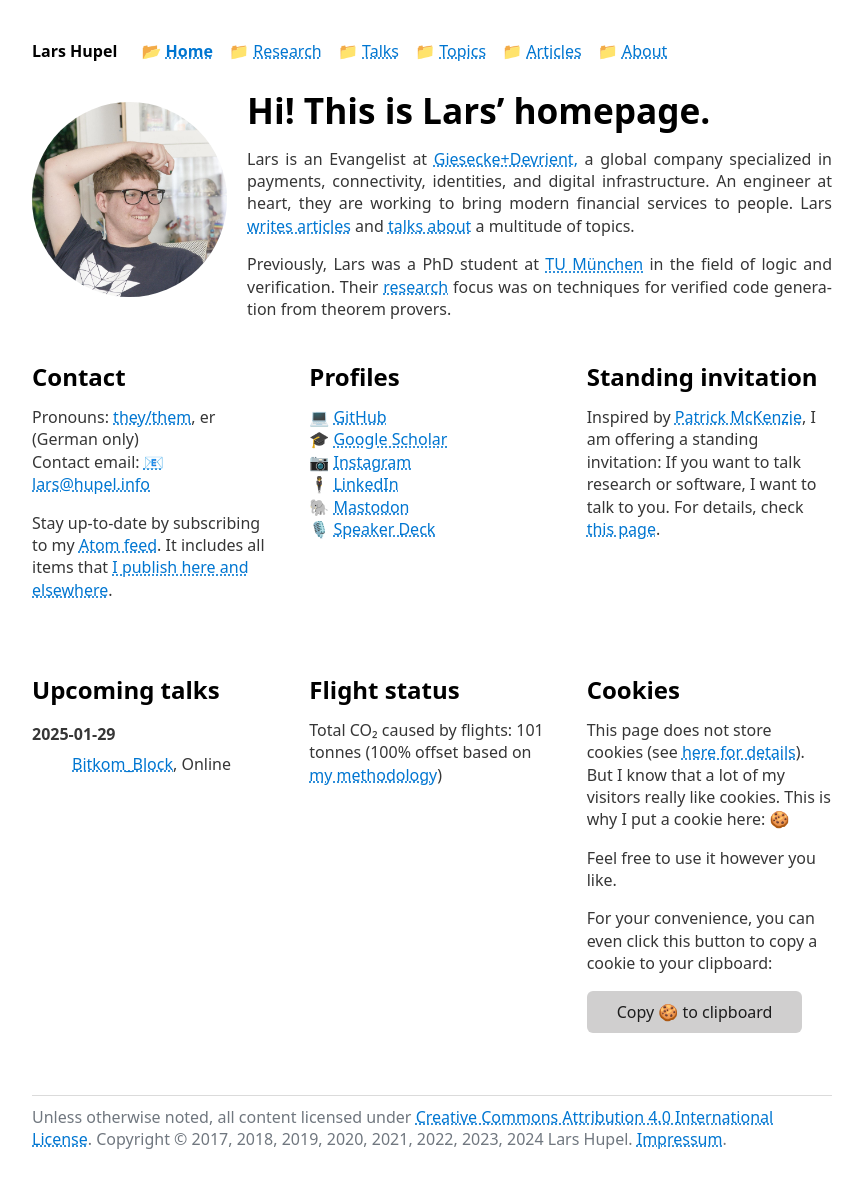
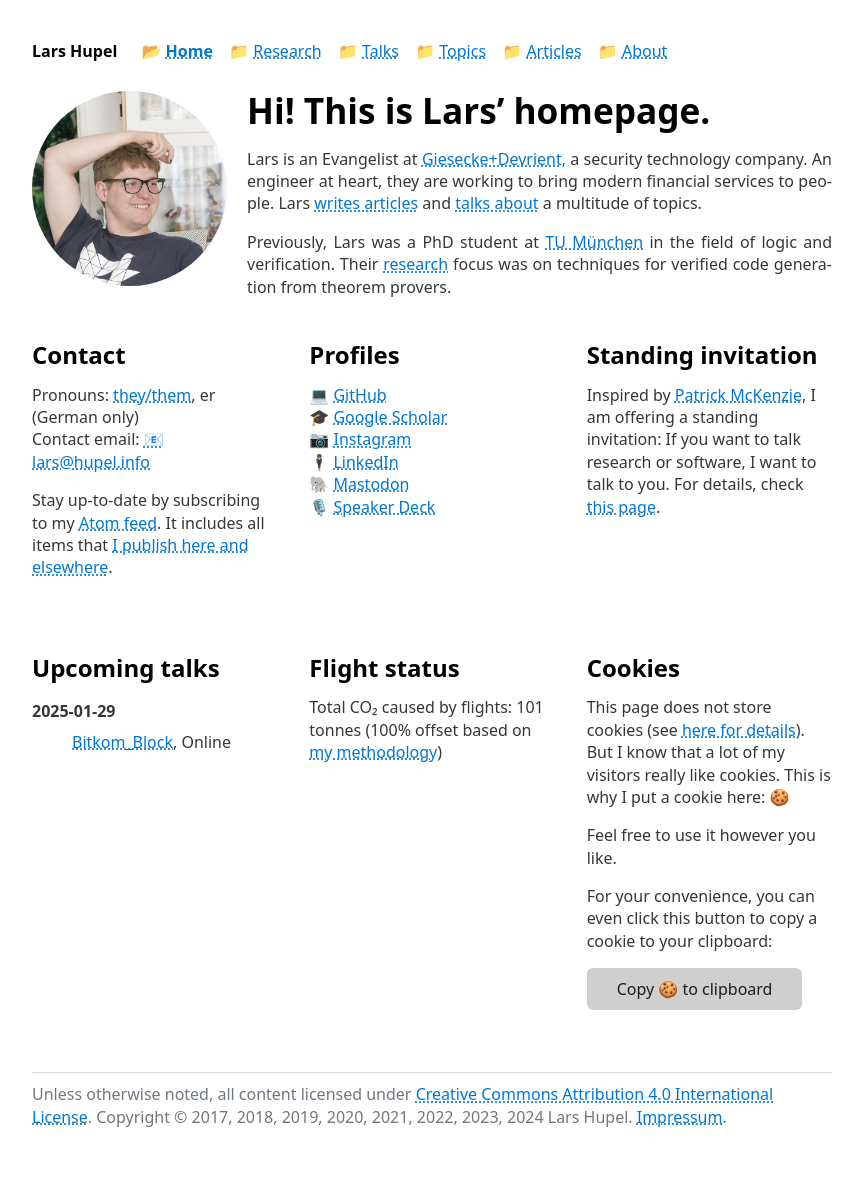
Before and after one commit to larsrh/website, a Jekyll site: the page built from index.html, in a window 1280 px wide. Shown: the whole page, without its empty margins (208-1071 px from the left). Built offline with Jekyll 4.4.1, drawn with Linux system fonts in a browser that asks for light colours; after the commit the page ends 1168 px from its top, so only the background shows below that.

Commit message:
update company blurb

```diff
--- a/index.html
+++ b/index.html
@@ -12,7 +12,7 @@ title: Homepage
       <h1 class="intro">Hi! This is Lars’ homepage.</h1>
 
       <div class="hyphenate">
-        Lars is an Evangelist at <a href="https://www.gi-de.com/">Giesecke+Devrient,</a> a global company specialized in payments, connectivity, identities, and digital infrastructure.
+        Lars is an Evangelist at <a href="https://www.gi-de.com/">Giesecke+Devrient,</a> a security technology company.
         An engineer at heart, they are working to bring modern financial services to people.
         Lars <a href="{% link articles.html %}">writes articles</a> and <a href="{% link talks.html %}">talks about</a> a multitude of topics.
 
```
